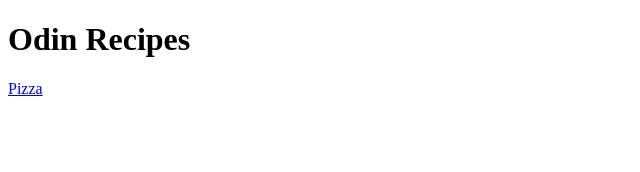
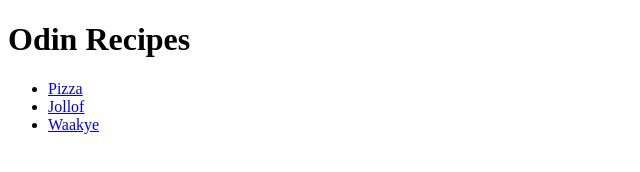
Before and after one commit to at-tawlib/odin-recipes, a plain HTML site: page index.html in a window 1280 px wide. Shown: the whole page, without its empty margins (0-640 px from the left). Drawn offline with Linux system fonts and the light colour scheme.

Commit message:
Add ul to index.html

```diff
--- a/index.html
+++ b/index.html
@@ -7,6 +7,10 @@
 
     <body>
         <h1>Odin Recipes</h1>
-        <a href="recipes/pizza.html">Pizza</a>
+        <ul>
+            <li><a href="recipes/pizza.html">Pizza</a></li>
+            <li><a href="recipes/jollof.html">Jollof</a></li>
+            <li><a href="recipes/waakye.html">Waakye</a></li>
+        </ul>
     </body>
 </html>
```
